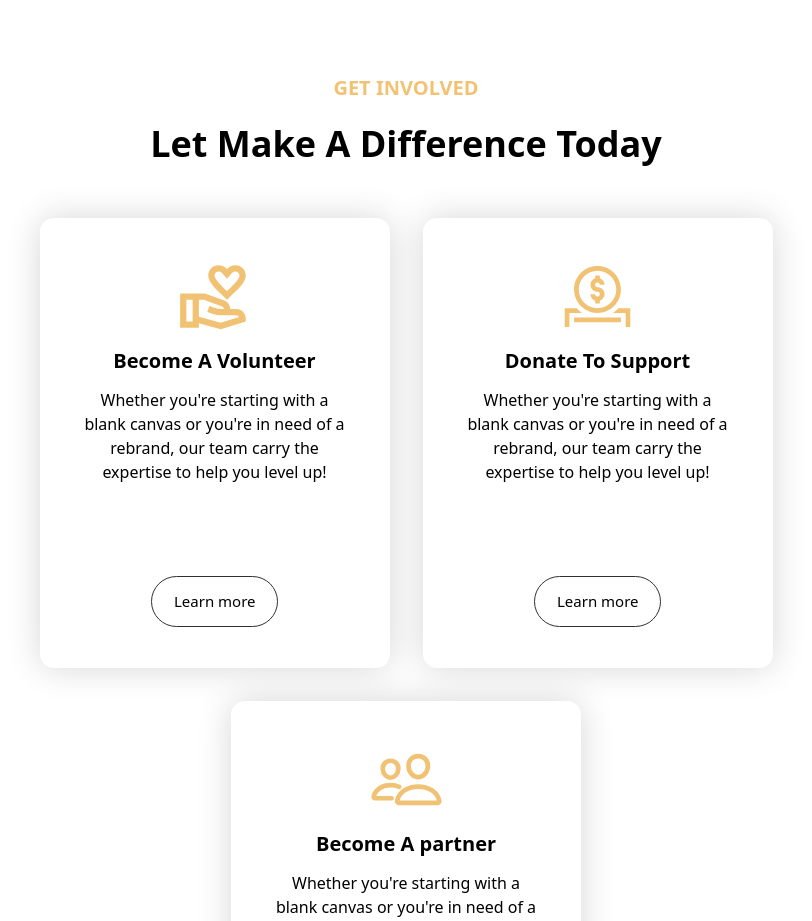
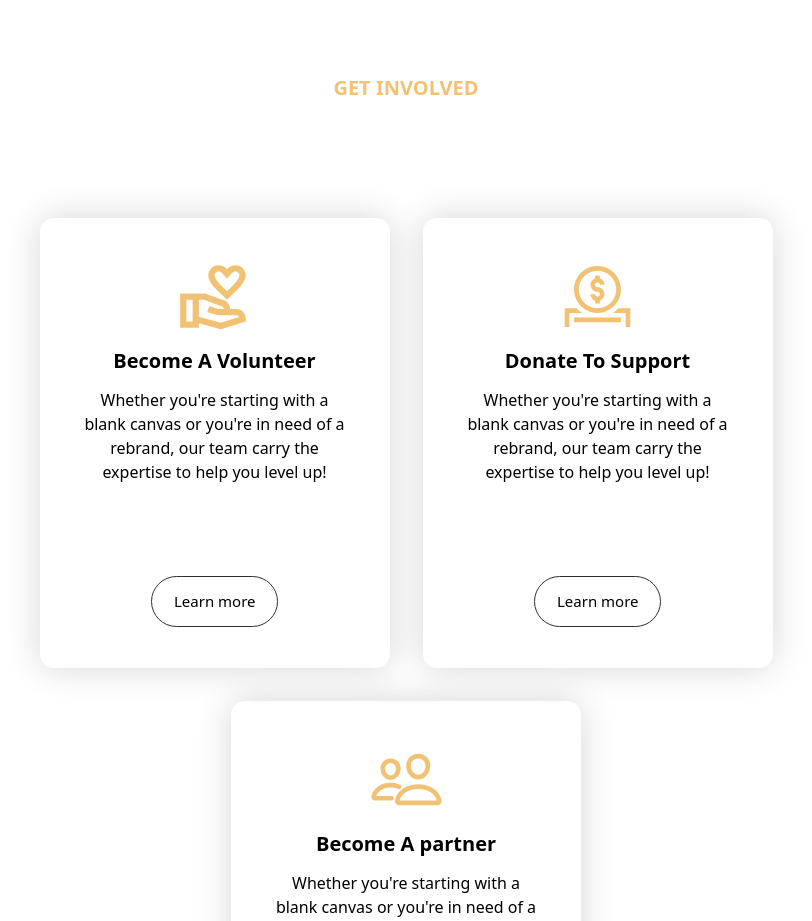
Before and after one commit to Joshwa-Shahbaz/gupc, a Next.js app: page / in a window 1280 px wide. Shown: the part 1700-2621 px from the top of the page, without its empty margins (234-1046 px from the left). Built offline with nearby package versions, Linux system fonts and the light colour scheme.

Commit message:
added ui changes into the page

```diff
--- a/src/container/Campaign/index.tsx
+++ b/src/container/Campaign/index.tsx
@@ -39,6 +39,7 @@ const Campaign: React.FC<CampaignProps> = ({ data }) => {
               <h3
                 style={{
                   fontWeight: 500,
+                  color: "#000",
                 }}
               >
                 {data.mainHeading}
--- a/src/container/Servicers/index.tsx
+++ b/src/container/Servicers/index.tsx
@@ -7,6 +7,7 @@ import {
   DesciptionStyled,
   FlexWrapper,
   HeadingWrapperStyled,
+  MainHeadStyled,
   PinnacleWrapperStyled,
   ShadeStyled,
 } from "./styled";
@@ -58,7 +59,7 @@ const Services = () => {
             </h5>
           </div>
           <div>
-            <h3>Let Make A Difference Today</h3>
+            <MainHeadStyled>Let Make A Difference Today</MainHeadStyled>
           </div>
         </HeadingWrapperStyled>
         <FlexWrapper>
--- a/src/container/Servicers/styled.ts
+++ b/src/container/Servicers/styled.ts
@@ -30,6 +30,16 @@ export const ShadeStyled = styled.div`
   z-index: -1;
 `;
 
+export const DesciptionStyled = styled.span`
+  flex-grow: 1;
+  color: #000;
+`;
+
+export const CardHeadStyled = styled.h5`
+  font-weight: 700;
+  color: #000;
+`;
+
 export const CardWrapperStyled = styled.div`
   max-width: 400px;
   height: 100%;
@@ -58,6 +68,9 @@ export const CardWrapperStyled = styled.div`
     ${ShadeStyled} {
       display: block;
     }
+    ${CardHeadStyled} {
+      color: #ffff;
+    }
   }
 
   @media (min-width: ${({ theme }) => theme.breakpoints.largeScreen}px) {
@@ -77,12 +90,8 @@ export const ContentWrapperStyled = styled.div`
   gap: 14px;
 `;
 
-export const CardHeadStyled = styled.h5`
-  font-weight: 700;
-`;
-
-export const DesciptionStyled = styled.span`
-  flex-grow: 1;
+export const MainHeadStyled = styled.h3`
+  color: #fff;
 `;
 
 export const FlexWrapper = styled.div`
--- a/src/container/Team/styled.ts
+++ b/src/container/Team/styled.ts
@@ -96,8 +96,10 @@ export const Title = styled.span`
 export const Name = styled.span`
   font-size: 22px;
   font-weight: 700;
+  color: #000;
 `;
 
 export const Description = styled.span`
   font-size: 16px;
+  color: #000;
 `;
```
